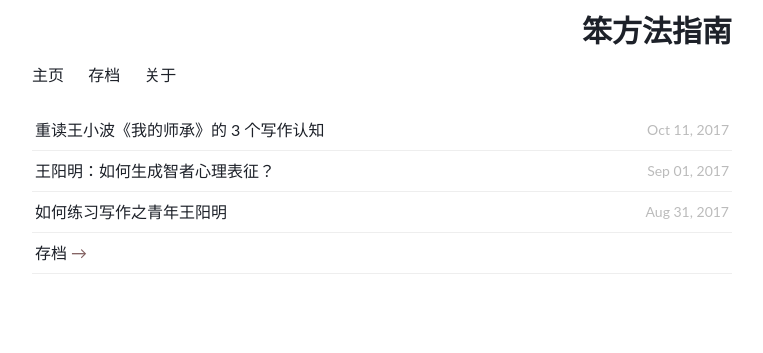
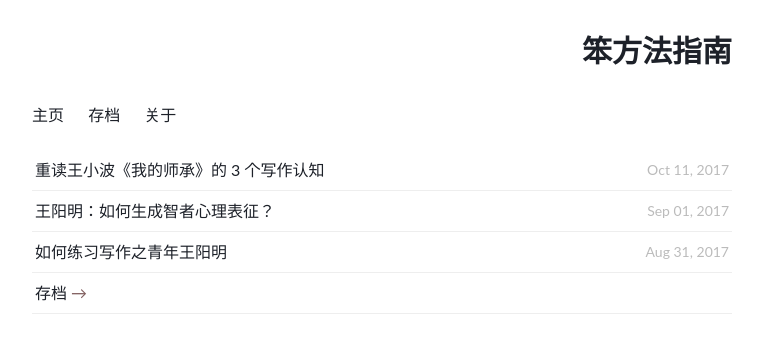
Before and after one commit to cnfeat/index.learnthingsthehardway.com, a Jekyll site: the page built from index.html, in a window 1280 px wide. Shown: the top 353 px of the page, without its empty margins (258-1021 px from the left). Built offline with Jekyll 4.4.1, drawn with Linux system fonts in a browser that asks for light colours.

Commit message:
Update effector-wide.css
增加标题行间距

```diff
--- a/assets/css/effector-wide.css
+++ b/assets/css/effector-wide.css
@@ -110,7 +110,7 @@ h1 {
     color:	#000000;
     font-size: 21px;
     font-weight: bold;
-    line-height: 60px;
+    line-height: 100px;
 }
 h1 small {
     font-size: 20px;;
@@ -394,7 +394,7 @@ text-shadow: 0 1px 0 #fff;
    /* font-weight: bold;*/
     color:  #1d2129;
     text-align:right;
-    line-height: 60px;
+    line-height: 100px;
 }
 .wrapper  {
     background-color:  #fff;
```
